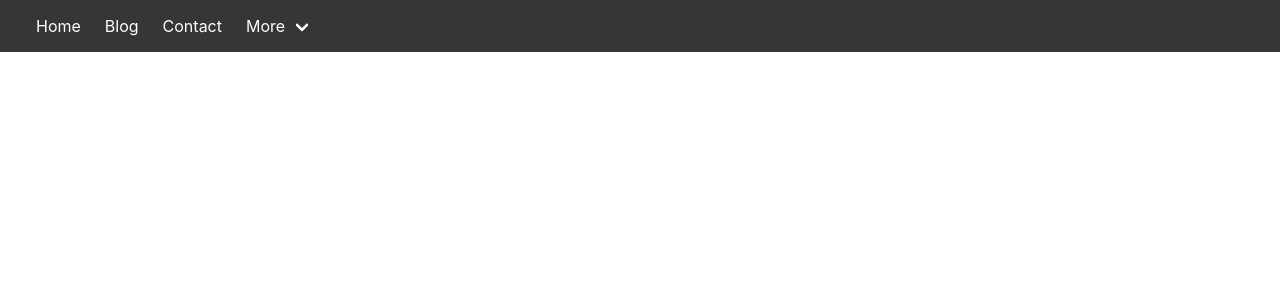
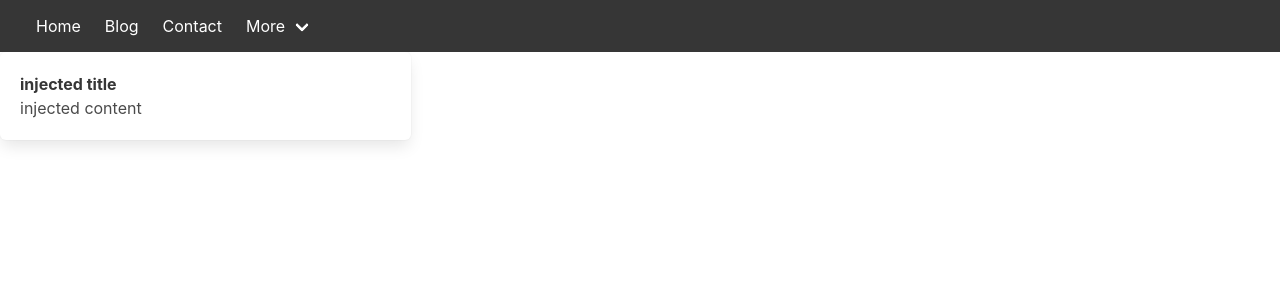
Before and after one commit to Lyndogwin/portfolio, a React (Create React App) app: page /#/blog in a window 1280 px wide. Shown: the top 300 px of the page. Built offline with nearby package versions, Linux system fonts and the light colour scheme; no server answers.

Commit message:
staged filenames in post dir for import

```diff
--- a/package.json
+++ b/package.json
@@ -10,6 +10,7 @@
     "emailjs-com": "^2.6.4",
     "react": "^17.0.1",
     "react-dom": "^17.0.1",
+    "react-markdown": "^8.0.2",
     "react-router": "^5.2.0",
     "react-router-dom": "^5.2.0",
     "react-scripts": "^5.0.0",
--- a/src/routes/Blog/Blog_card.js
+++ b/src/routes/Blog/Blog_card.js
@@ -1,12 +1,37 @@
 import React from 'react';
 
 class Blog_card extends React.Component {
+  state = {
+    title: "Post title",
+    content:"This is a Blog post card"
+  }
+
+  componentDidMount = () => {
+    this.setState({
+      title: this.props.title,
+      content: this.props.content
+    })
+  }
+
   render () {
     return(
       <div>
+        <div className="box">
+          <article className="media">
+            <div className="media-content">
+              <div className="content">
+                <p>
+                  <strong>{this.state.title}</strong>
+                  <br></br>
+                  {this.state.content}
+                </p>
+              </div>
+            </div>
+          </article>
+        </div>
 
       </div>
     )
   }
 }
-export default Post;
+export default Blog_card;
--- a/src/routes/Blog/index.js
+++ b/src/routes/Blog/index.js
@@ -1,4 +1,7 @@
 import React from 'react';
+import ReactMarkdown from 'react-markdown';
+import Blog_card from './Blog_card';
+
 
 class Blog extends React.Component {
   state = {
@@ -7,16 +10,25 @@ class Blog extends React.Component {
 
   grabPosts = () => {
     console.log("Grabing posts");
-    console.log(`${process.env.PUBLIC_URL}/posts/*.md`)
   }
 
   componentDidMount = () => {
     this.grabPosts();
+    // Grab all filenames with extention ".md" from the posts dir under src
+    const importAll = (r) => r.keys().map(r);
+    const markdownFiles = importAll(require.context('../../posts',false, /\.md$/)) //the context module returns a function
+    this.setState({posts: markdownFiles})
+    console.log(markdownFiles)
   }
 
   render () {
     return(
       <div>
+        <div className="columns">
+          <div className="column is-one-third">
+            <Blog_card title="injected title" content="injected content"/>
+          </div>
+        </div>
 
       </div>
     )
--- a/src/routes/Contact/index.js
+++ b/src/routes/Contact/index.js
@@ -80,8 +80,8 @@ class Contact extends React.Component {
                 value={this.state.name}
                 placeholder="e.g Alex Smith"
               />
-              <span class="icon is-small is-left">
-                <i class="fas fa-envelope"></i>
+              <span className="icon is-small is-left">
+                <i className="fas fa-envelope"></i>
               </span>
             </div>
           </div>
```
Also changed, not shown: public/posts/firstpost.md (deleted, +0 -6 lines), src/posts/firstpost.md (added, +14 -0 lines), src/posts/test.md (renamed from public/posts/test.md), src/services/getPosts.js (added), 1 other file (tests, documents, lock files or other folders).
